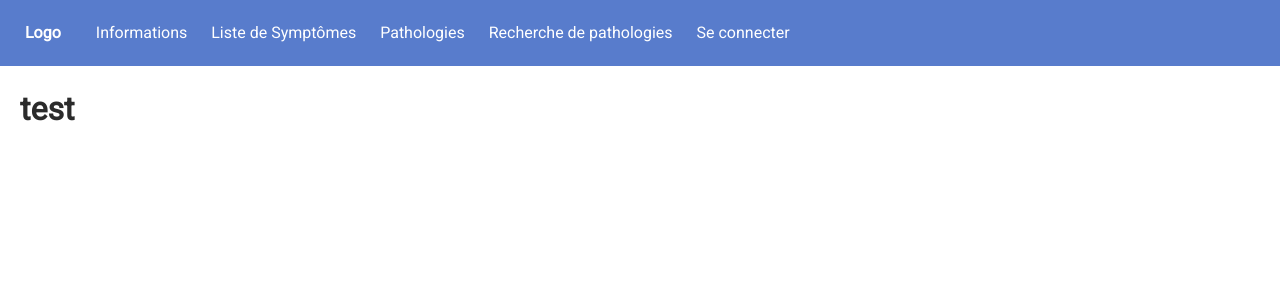
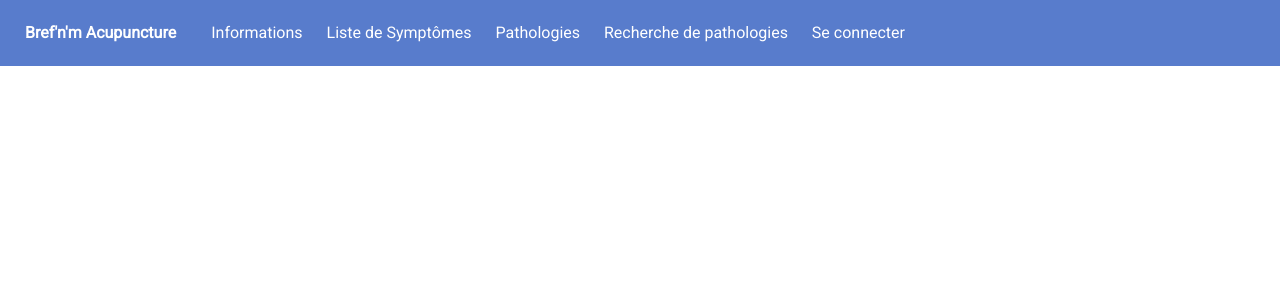
Before and after one commit to bref-n-m/tli, a PHP site: template data/www/app/src/App/templates/base.html.twig in a window 1280 px wide. Shown: the top 300 px of the page. Run offline with PHP 8.4, Linux system fonts and the light colour scheme; the template is opened without the code that fills it, so the values that code supplies are empty; some libraries are stand-ins or nearby versions.

Commit message:
Added twig/css base (Not finished yet)

```diff
--- a/data/www/app/src/App/templates/base.html.twig
+++ b/data/www/app/src/App/templates/base.html.twig
@@ -2,16 +2,19 @@
 <html lang="fr">
 <head>
     <meta charset="utf-8">
-    <title>Bref'n'm Acupuncture</title>
+    <title>Bref'n'm Acupuncture - {% block title %}Accueil{% endblock %}</title>
     <!-- If module no zoom available -->
     <meta name="viewport" content="width=device-width, initial-scale=1, maximum-scale=1.0">
     <link rel="icon" type="image/x-icon" href={{ asset('img/icon-acupuncture.png') }}>
     <!-- Style Font -->
     <link href="https://fonts.googleapis.com/css?family=Roboto" rel="stylesheet">
     <!-- Style CSS Global -->
+    {% block css %}
     <link rel="stylesheet" type="text/css" href={{ asset('style/grid.css') }}>
     <link rel="stylesheet" type="text/css" href={{ asset('style/header.css') }}>
     <link rel="stylesheet" type="text/css" href={{ asset('style/style.css') }}>
+    {% endblock %}
+
     <base href="/">
 </head>
     <body>
@@ -20,12 +23,15 @@
             <div class="site-pusher">
                 <div class="site-content">
                     <div class="container">
-                        {% include 'test.html.twig' %}
+                        {# Redifine this block in children #}
+                        {% block body %}
+                        {% endblock %}
                     </div>
                 </div>
+                <div class="site-cache" id="site-cache"></div>
             </div>
         </div>
         <script src="https://ajax.aspnetcdn.com/ajax/jQuery/jquery-3.3.1.min.js"></script>
-    <script type="text/javascript" src={{ asset('js/app.js') }}></script>
+        <script type="text/javascript" src={{ asset('js/app.js') }}></script>
     </body>
 </html>
--- a/data/www/app/src/App/templates/header.html.twig
+++ b/data/www/app/src/App/templates/header.html.twig
@@ -1,7 +1,12 @@
 <header class="header">
     <a href="#" class="header_icon" id="header_icon"></a>
-    <a href="#" class="header_logo">Logo</a>
+    <a href="#" class="header_logo">Bref'n'm Acupuncture</a>
     <nav class="menu">
+{#
+        Elias inspire toi de cette ligne
+        <a href={{ path('information') }}>Informations</a>
+#}
+
         <a href="#">Informations</a>
         <a href="#">Liste de Symptômes</a>
         <a href="#">Pathologies</a>
--- a/data/www/app/src/App/templates/test.html.twig
+++ /dev/null
@@ -1 +0,0 @@
-<h1>test</h1>
```
Also changed, not shown: data/www/app/src/App/templates/index.html.twig (+7 -12 lines).
